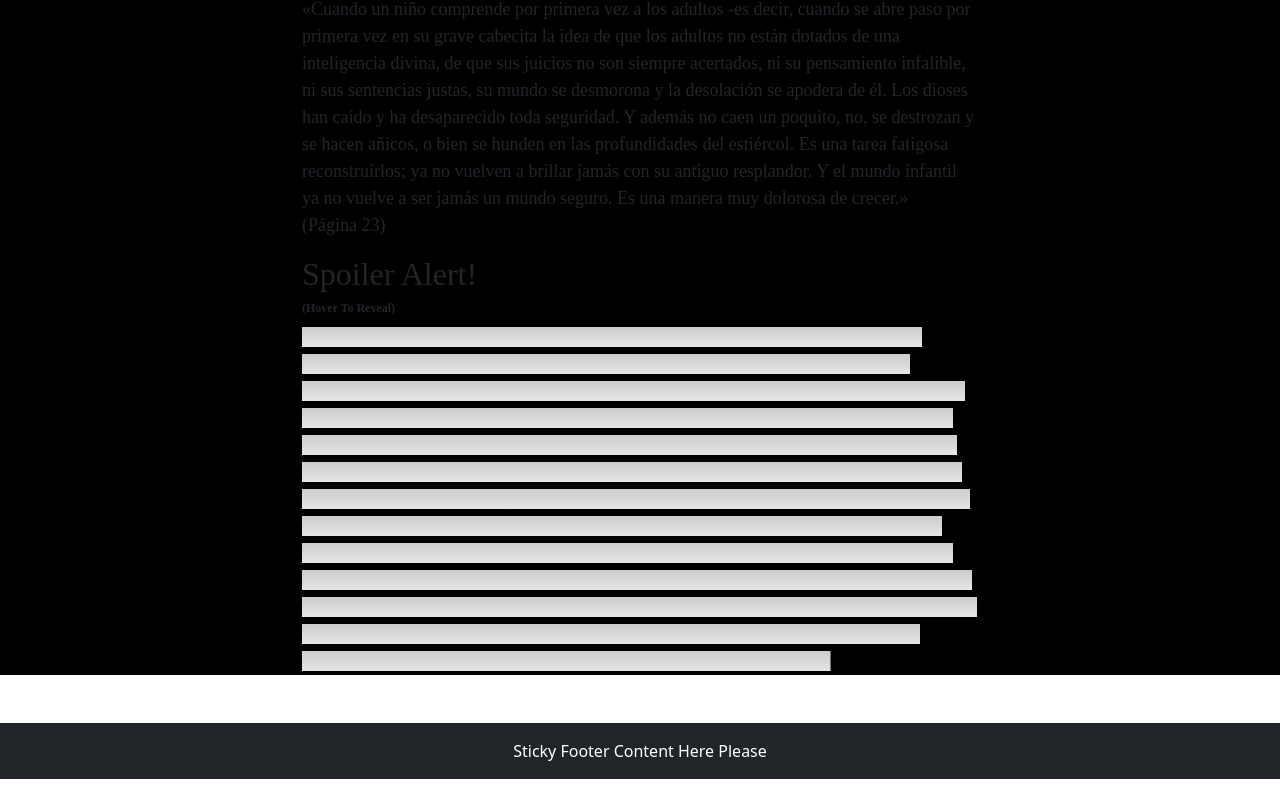
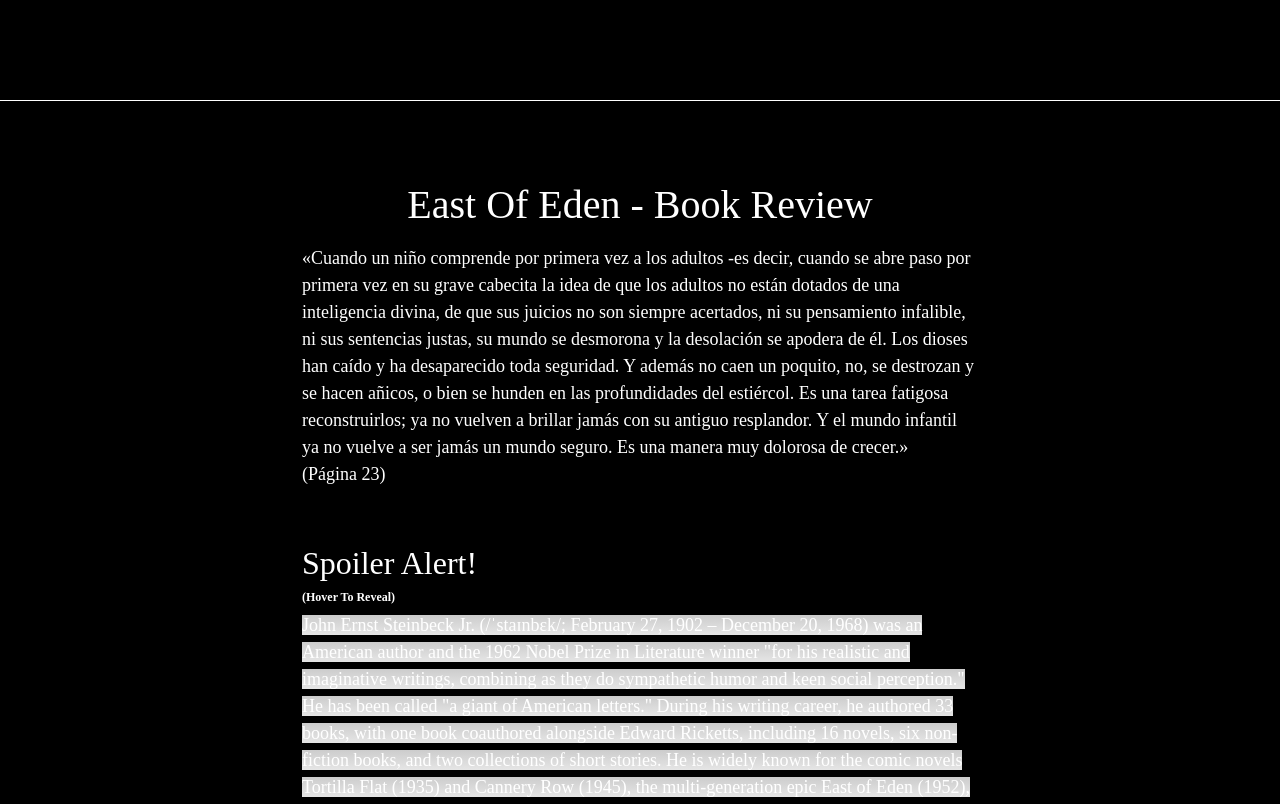
Before and after one commit to delvalj/vue3-bootstrap5-landing, a Vue app: page /typewriter in a window 1280 px wide. Shown: the part 556-1360 px from the top of the page. Before the commit the page ends 1335 px from the top, so only its background shows below. Built offline with nearby package versions, Linux system fonts and the light colour scheme.

Commit message:
pequeños cambios en cada componente

```diff
--- a/src/App.vue
+++ b/src/App.vue
@@ -5,7 +5,7 @@
     <!--    <router-link class="router-link" to="/about">About</router-link>-->
     <!--    <router-link class="router-link" to="/cta">Cta</router-link>-->
     <!--    <router-link class="router-link" to="/carousel">Carousel</router-link>-->
-    <router-view class="router-view"></router-view>
+    <router-view></router-view>
     <Footer></Footer>
   </div>
 
@@ -26,8 +26,5 @@ export default {
 
 <style>
 
-.conteiner {
-  min-height: 900px;
-}
 
 </style>
--- a/src/components/Card.vue
+++ b/src/components/Card.vue
@@ -1,8 +1,7 @@
 <template>
   <div class="container">
     <div class="row">
-
-      <div class="col md-4 mb-2 ">
+      <div class="col md-4 mb-4 ">
         <div class="card text-center border-1 border-dark">
           <transition name="fade">
             <img v-if="visible" src="https://picsum.photos/id/999/320/200" class="card-img-top" alt="Picsum1">
--- a/src/components/Footer.vue
+++ b/src/components/Footer.vue
@@ -1,7 +1,7 @@
 <template>
-  <footer class="footer py-3 bg-dark mt-5 text-center">
+  <footer class="footer py-3 bg-black text-center">
     <div class="container">
-      <span class="text-white">
+      <span class="text-grey">
           Sticky Footer Content Here Please
       </span>
     </div>
--- a/src/components/HomePage.vue
+++ b/src/components/HomePage.vue
@@ -1,12 +1,9 @@
 <template>
-
-  <Jumbotron></Jumbotron>
-  <Carousel></Carousel>
-  <cta></cta>
-
-
-  <Card></Card>
-
+  <div class="colorfondo">
+    <Carousel></Carousel>
+    <cta></cta>
+    <Card></Card>
+  </div>
 </template>
 
 <script>
@@ -26,5 +23,9 @@ export default {
 </script>
 
 <style scoped>
+.colorfondo {
 
+  background: rgb(255, 255, 255);
+  background: linear-gradient(0deg, rgba(255, 255, 255, 1) 0%, rgba(214, 214, 214, 0.7990546560421043) 100%);
+}
 </style>
--- a/src/components/ImpossibleBanner.vue
+++ b/src/components/ImpossibleBanner.vue
@@ -19,7 +19,8 @@ body {
   display: flex;
   align-items: center;
   justify-content: center;
-  min-height: 50vh;
+  min-height: 120vh;
+
 }
 
 h1 {
--- a/src/components/Navbar.vue
+++ b/src/components/Navbar.vue
@@ -1,6 +1,6 @@
 <template>
   <div class="fontFamily">
-    <nav class="navbar navbar-expand-lg navbar-light bg-light">
+    <nav  class="navbar navbar-expand-lg navbar-light bg-light">
       <div class="container-fluid">
         <router-link class="navbar-brand"  to="/">BrandsName</router-link>
 
--- a/src/components/ShineBanner.vue
+++ b/src/components/ShineBanner.vue
@@ -13,12 +13,11 @@ export default {
 <style scoped>
 body {
   padding: 0;
-  margin: 30px 0 30px 0;
   background-color: black;
   display: flex;
   align-items: center;
   justify-content: center;
-  min-height: 50vh;
+  min-height: 120vh;
 }
 
 h1 {
--- a/src/components/SpoilerAlert.vue
+++ b/src/components/SpoilerAlert.vue
@@ -1,8 +1,8 @@
 <template>
   <body>
-  <div class="container">
-    <h1>Book Review </h1>
-    <p>
+  <div class="container mt-4 mb-5">
+    <h1 class="text-center text-white p-2 mt-5">East Of Eden - Book Review </h1>
+    <p class="text-white">
       «Cuando un niño comprende por primera vez a los adultos -es decir, cuando se abre paso por primera vez en su grave
       cabecita la idea de que los adultos no están dotados de una inteligencia divina, de que sus juicios no son siempre
       acertados,
@@ -16,9 +16,9 @@
       (Página 23)
     </p>
 
-    <h2>Spoiler Alert!</h2>
-    <h3>(Hover To Reveal)</h3>
-    <p class="spoiler">
+    <h2 class="pt-2 mt-5 text-white">Spoiler Alert!</h2>
+    <h3 class="text-white">(Hover To Reveal)</h3>
+    <p class="spoiler text-white">
       John Ernst Steinbeck Jr. (/ˈstaɪnbɛk/; February 27, 1902 – December 20, 1968) was an American author and the 1962
       Nobel Prize in Literature winner "for his realistic and imaginative writings, combining as they do sympathetic
       humor and keen social perception." He has been called "a giant of American letters."
--- a/src/components/Typewriter.vue
+++ b/src/components/Typewriter.vue
@@ -1,8 +1,7 @@
 <template>
   <body>
-  <h1>It was a gloomy, rainy day...</h1>
+    <h1>It was a gloomy, rainy day...</h1>
   </body>
-
   <SpoilerAlert></SpoilerAlert>
 
 </template>
@@ -12,7 +11,7 @@ import SpoilerAlert from "@/components/SpoilerAlert";
 
 export default {
   name: "TypeWritting",
-  components: { SpoilerAlert}
+  components: {SpoilerAlert}
 }
 </script>
 
@@ -21,13 +20,12 @@ export default {
 
 body {
   padding: 0;
-  margin: 20px 0 20px 0;
+  margin-bottom: 0.5px;
   background-color: #000000;
   display: flex;
   align-items: center;
   justify-content: center;
-  min-height: 50vh;
-
+  min-height: 75vh;
 }
 
 h1 {
```
